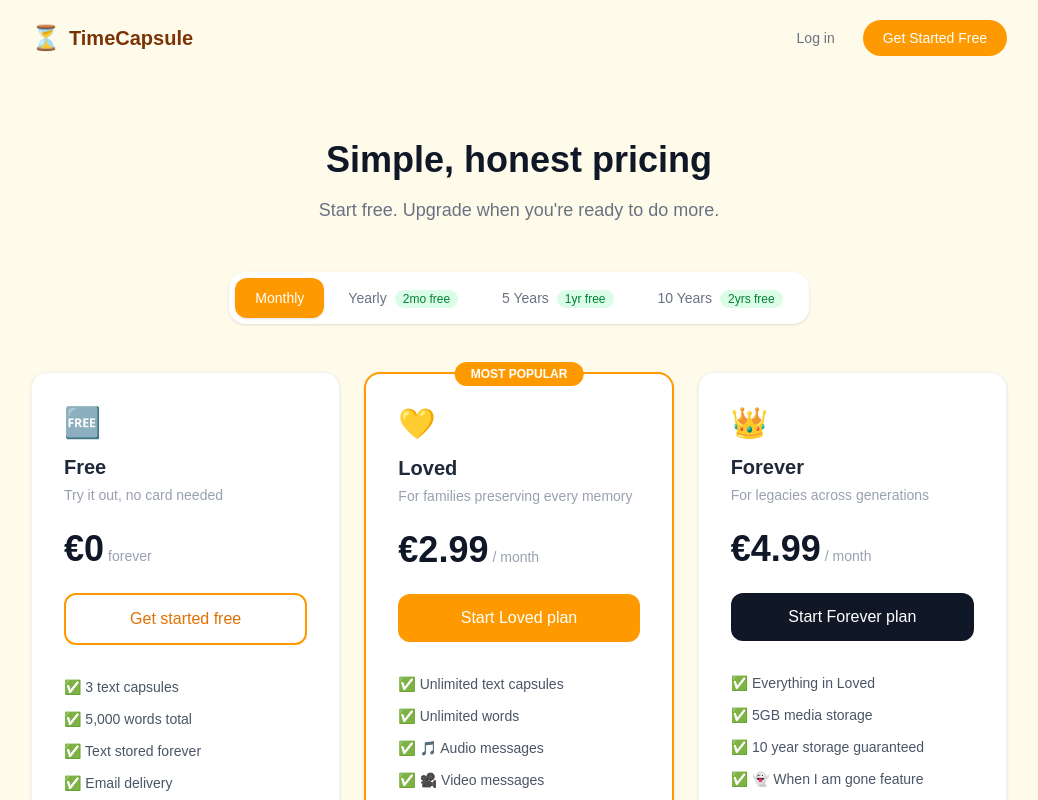
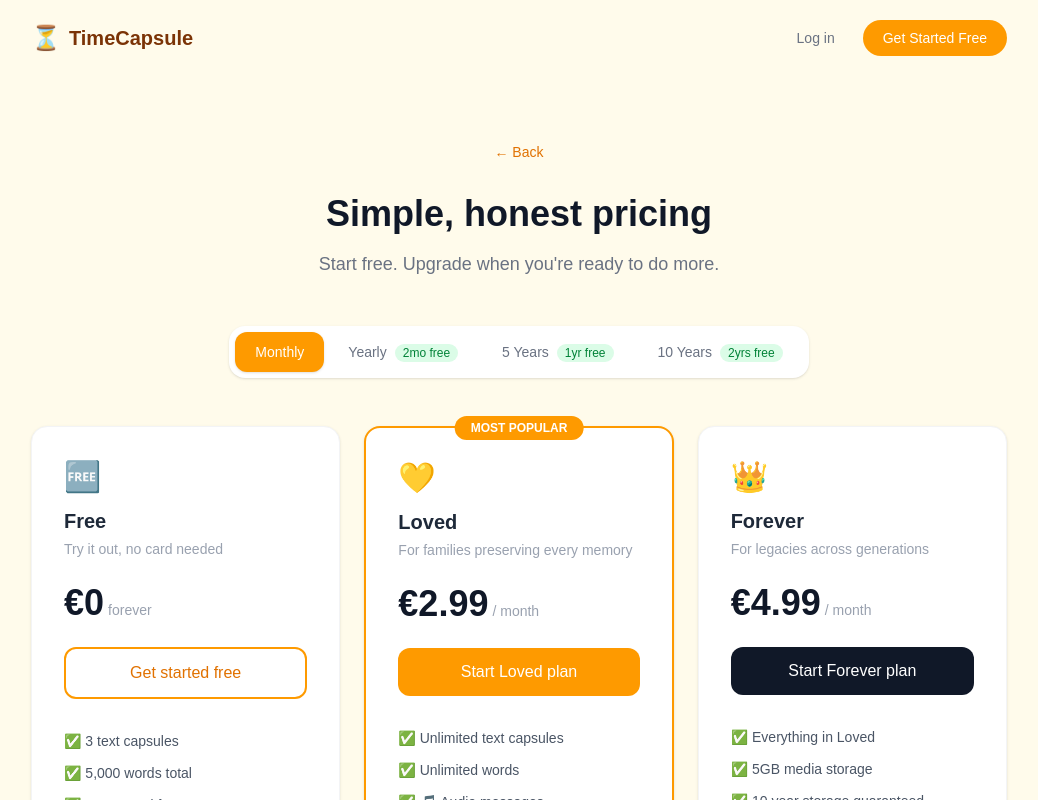
Before and after one commit to vgk2705/timecapsule, a Next.js app: page /pricing in a window 1280 px wide. Shown: the top 800 px of the page, without its empty margins (121-1159 px from the left). Built offline with nearby package versions, Linux system fonts and the light colour scheme; no server answers.

Commit message:
Add back button to pricing, fix relationship order, add wife and husband

```diff
--- a/app/create/page.js
+++ b/app/create/page.js
@@ -12,8 +12,10 @@ const MILESTONES = [
 ]
 
 const RELATIONSHIPS = [
+  { id: 'mother', label: 'Mother', emoji: '👩' },
   { id: 'father', label: 'Father', emoji: '👨' },
-  { id: 'mother', label: 'Mother', emoji: '👩' },
+  { id: 'wife', label: 'Wife', emoji: '👰' },
+  { id: 'husband', label: 'Husband', emoji: '🤵' },
   { id: 'grandfather', label: 'Grandfather', emoji: '👴' },
   { id: 'grandmother', label: 'Grandmother', emoji: '👵' },
   { id: 'brother', label: 'Brother', emoji: '👦' },
--- a/app/pricing/page.js
+++ b/app/pricing/page.js
@@ -78,8 +78,13 @@ export default function PricingPage() {
 
         {/* Heading */}
         <div className="text-center mb-12">
-          <h1 className="text-4xl font-bold text-gray-900 mb-4">Simple, honest pricing</h1>
-          <p className="text-gray-500 text-lg">Start free. Upgrade when you're ready to do more.</p>
+       <button
+       onClick={() => router.back()}
+       className="inline-flex items-center gap-2 text-amber-600 hover:text-amber-700 text-sm font-medium mb-8">
+       ← Back
+       </button>
+       <h1 className="text-4xl font-bold text-gray-900 mb-4">Simple, honest pricing</h1>
+        <p className="text-gray-500 text-lg">Start free. Upgrade when you're ready to do more.</p>
         </div>
 
         {/* Billing period toggle */}
```
